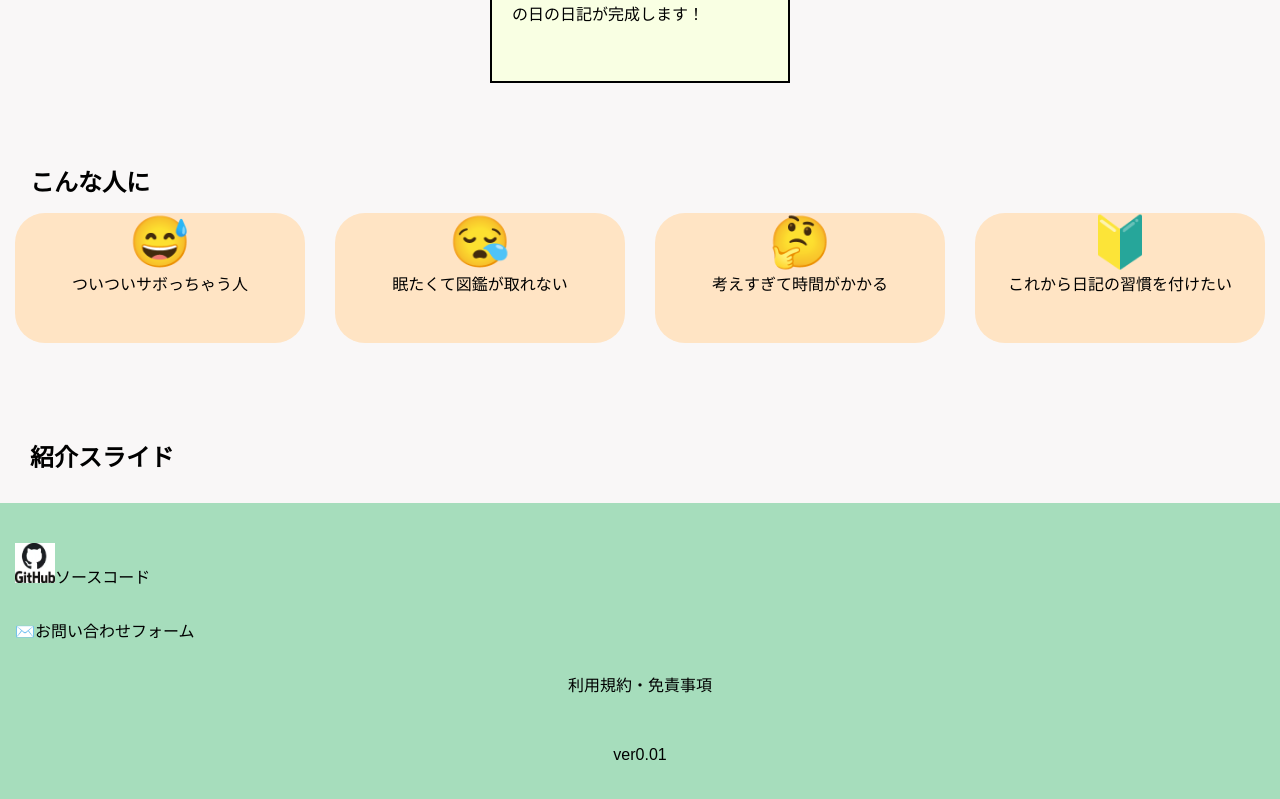
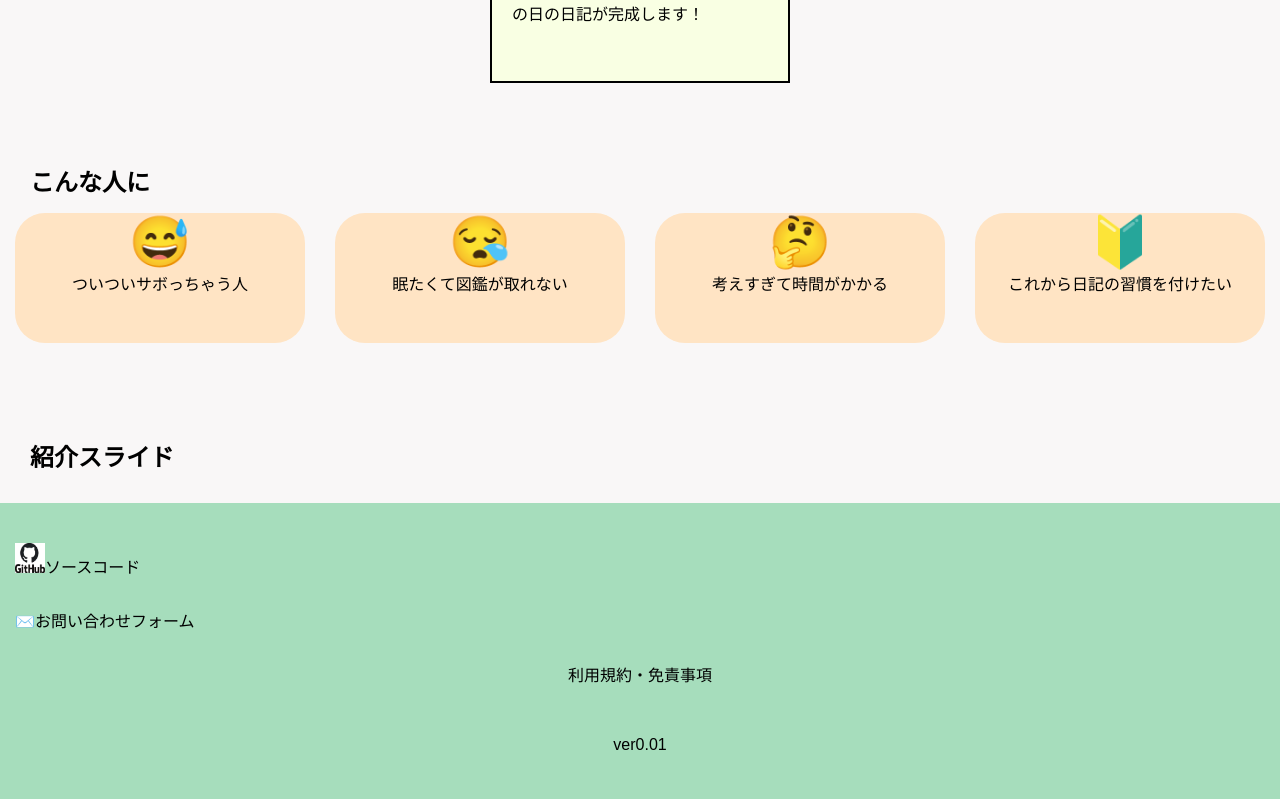
Before and after one commit to teambeta-geekcamp2025-vol13/memoru-diary, a Next.js app: page /landing in a window 1280 px wide. Shown: the part 949-1748 px from the top of the page. Built offline with nearby package versions, Linux system fonts and the light colour scheme.

Commit message:
add landing

```diff
--- a/src/app/landing/page.tsx
+++ b/src/app/landing/page.tsx
@@ -31,7 +31,7 @@ export default function Landing() {
         <h2 className={styles.h2}>紹介スライド</h2>
         <div className={styles.bottom}>
 
-            <p className={styles.links}><Image src={github} alt="github" width={40} height={40} /><a href="https://github.com/teambeta-geekcamp2025-vol13/memoru-diary">ソースコード</a></p>
+            <p className={styles.links}><Image src={github} alt="github" width={30} height={30} /><a href="https://github.com/teambeta-geekcamp2025-vol13/memoru-diary">ソースコード</a></p>
             <p className={styles.links}><a href="">✉️お問い合わせフォーム</a></p>
             <p className={styles.p}>利用規約・免責事項</p>
             <p className={styles.p}>ver0.01</p>
```
